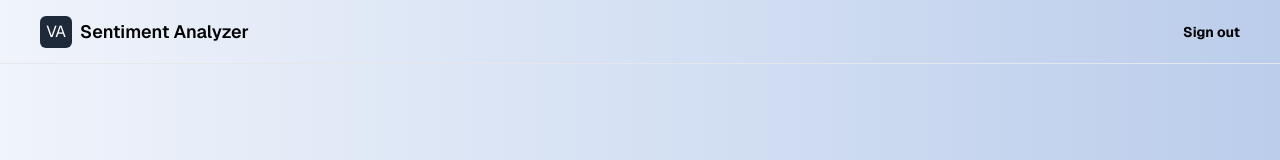
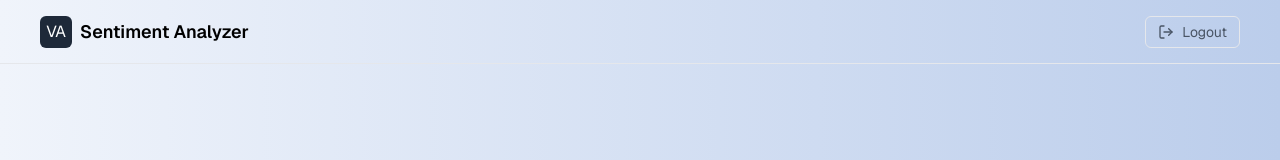
Before and after one commit to keghan001/video-sentiment-saas, a Next.js app: page / in a window 1280 px wide. Shown: the top 160 px of the page. Built offline with nearby package versions, Linux system fonts and the light colour scheme.

Commit message:
Add Signout functionality to main page; react package updates

```diff
--- a/package.json
+++ b/package.json
@@ -32,6 +32,7 @@
     "react": "^19.0.0",
     "react-dom": "^19.0.0",
     "react-hook-form": "^7.68.0",
+    "react-icons": "^5.5.0",
     "zod": "^3.24.2"
   },
   "devDependencies": {
--- a/src/app/page.tsx
+++ b/src/app/page.tsx
@@ -1,6 +1,9 @@
+"use server"
+
 import Link from "next/link";
+import { SignOutButton } from "~/components/client/signout";
 
-export default function HomePage() {
+export default async function HomePage() {
   return (
     <div className="min-h-screen bg-linear-to-l from-[#bbcdeb] to-[#f0f4fb] bg-white">
         <nav className="flex h-16 items-center justify-between border-b border-gray-200 px-10">
@@ -10,7 +13,8 @@ export default function HomePage() {
                 </div>
                 <span className="text-lg font-semibold">Sentiment Analyzer</span>
             </div>
-            <p className="text-sm font-bold">Sign out</p>
+            {/* <p className="text-sm font-bold">Sign out</p> */}
+            <SignOutButton/>
         </nav>
 
     </div>
--- /dev/null
+++ b/src/components/client/signout.tsx
@@ -0,0 +1,22 @@
+"use client"
+
+import { signOut } from "next-auth/react";
+import { useRouter } from "next/navigation";
+import { FiLogOut } from "react-icons/fi";
+
+
+export function SignOutButton(){
+    const router = useRouter();
+
+    const handleSignOut = async () => {
+        await signOut({
+            redirect: false,
+        })
+        router.push("/login");
+    }
+
+    return <button onClick={handleSignOut} className="flex h-8 items-center justify-center gap-2 rounded-md border border-gray-200 px-3 text-sm text-gray-600 hover:bg-[#8ba0c0] hover:text-white transition-colors">
+    <FiLogOut className="h-4 w-4"/>
+    Logout
+    </button>
+}
```
Also changed, not shown: 2 other files (tests, documents, lock files or other folders).
